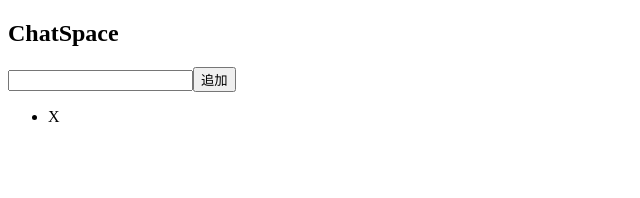
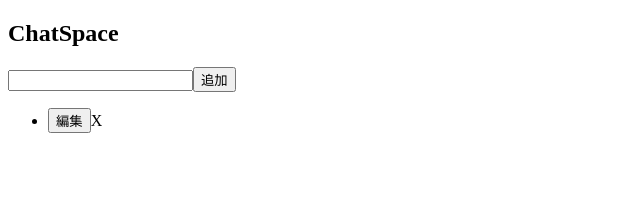
Before and after one commit to chisaki0606/vue-app, a Vue app: page / in a window 1280 px wide. Both pictures are taken after a click on the button "追加". Shown: the top 198 px of the page, without its empty margins (0-640 px from the left). Built offline with nearby package versions, Linux system fonts and the light colour scheme.

Commit message:
creat chat space

```diff
--- a/src/components/ChatSpace.vue
+++ b/src/components/ChatSpace.vue
@@ -2,17 +2,28 @@
 export default {
   data() {
     return {
-      comment: '',
-      comments:[]
+      content: {
+        comment: '',
+        isActive: false,
+      },
+      contents: [],
     }
   },
+
   methods: {
     addComment() {
-      this.comments.push(this.comment)
-      this.comment = ''
+      this.contents.push({comment: this.content.comment, isActive: false});
+      this.content.comment = ''
+    },
+    editComment(index) {
+      this.contents[index].comment = this.contents[index].comment
+      this.contents[index].isActive = true
+    },
+    editDone(index) {
+      this.contents[index].isActive = false
     },
     removeComment(index) {
-      this.comments.splice(index, 1)
+      this.contents.splice(index, 1)
     }
   }
 }
@@ -21,10 +32,20 @@ export default {
 <template>
   <div id="app">
     <h2>ChatSpace</h2>
-    <input @keypress.enter="addComment" v-model="comment">
+    <input type="text" @keypress.enter="addComment" v-model="content.comment">
     <button @click="addComment">追加</button>
     <ul>
-      <li v-for="(comment, index) in comments" :key="index">{{ comment }} <span @click="removeComment(index)">X</span></li>
+      <li v-for="(content, index) in contents" :key="index">
+        <span v-if="!content.isActive">
+          {{ content.comment }}
+          <button @click="editComment(index)">編集</button>
+        </span>
+        <span v-else>
+          <input type="text" @keypress.enter="editDone(index)" v-model="content.comment">
+          <button @click="editDone(index)">編集完了</button>
+        </span>
+        <span @click="removeComment(index)">X</span>
+      </li>
     </ul>
   </div>
 </template>
```
Also changed, not shown: src/App.vue (line endings or trailing spaces).
